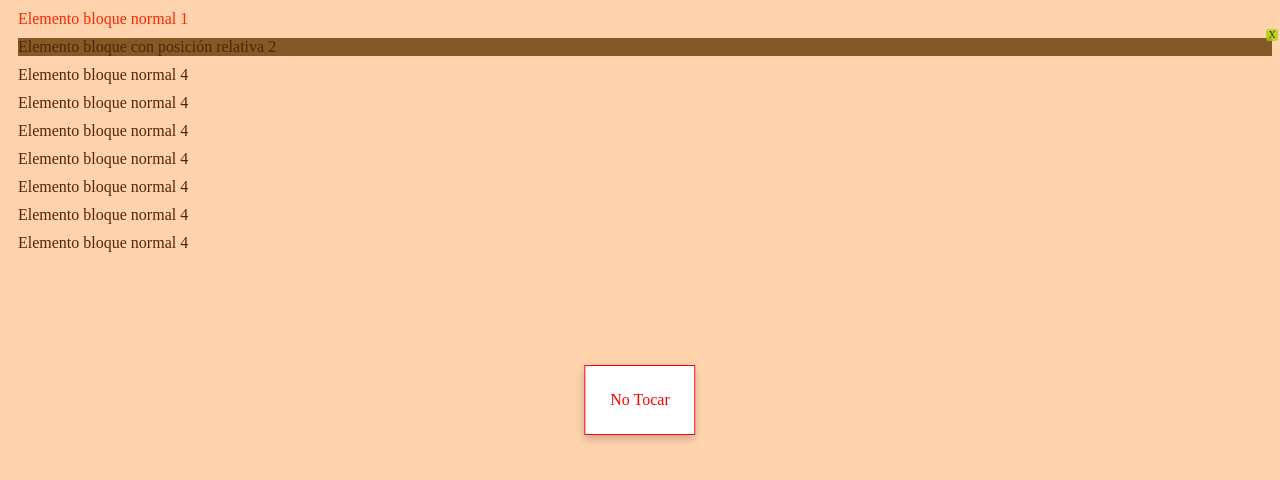
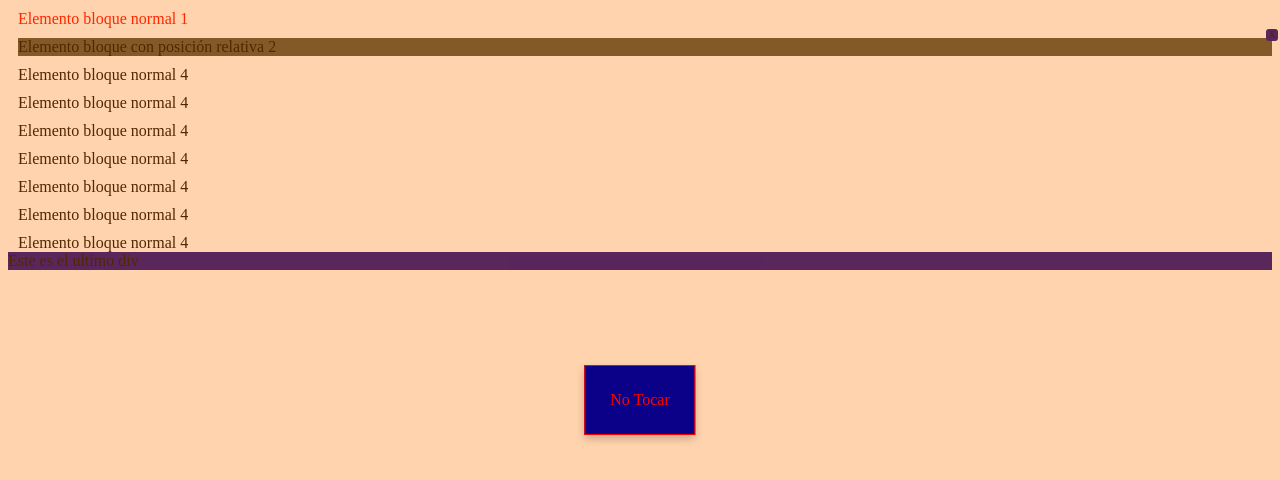
Before and after one commit to crisguilleMM/MM-WEB-2024-AGO, a plain HTML site: page clase_20241014/index.html in a window 1280 px wide. Drawn offline with Linux system fonts and the light colour scheme.

Commit message:
Add files via upload

```diff
--- a/clase_20241014/css/style.css
+++ b/clase_20241014/css/style.css
@@ -48,3 +48,16 @@
     div:first-child {
         color: red;
     }
+
+    div:nth-child(2) {
+        background: cyan;
+    }
+    /*ojo con last child*/
+    /*div:last-child{
+        color: blue;
+        font-weight: bold;
+        background-color: chartreuse;
+    }*/
+    div:last-of-type {
+        background: rgb(10, 1, 136);
+    }
--- a/clase_20241014/index.html
+++ b/clase_20241014/index.html
@@ -27,6 +27,7 @@
     <div class="transparent">
         <div class="message">No Tocar</div>
     </div>
+    <div>Este es el ultimo div</div>
 </body>
 
 </html>
```
